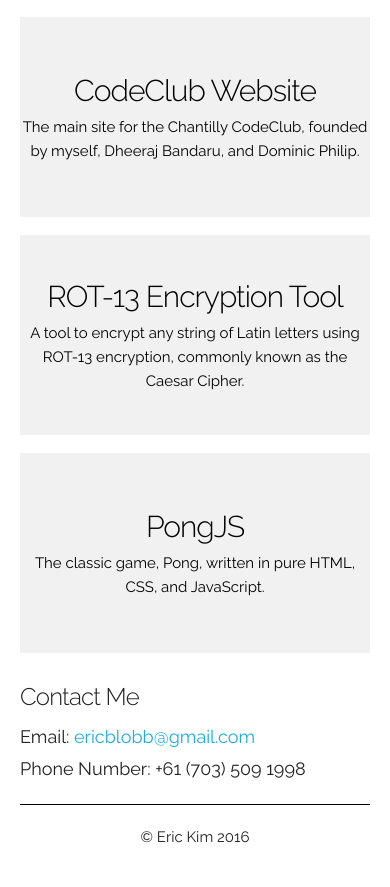
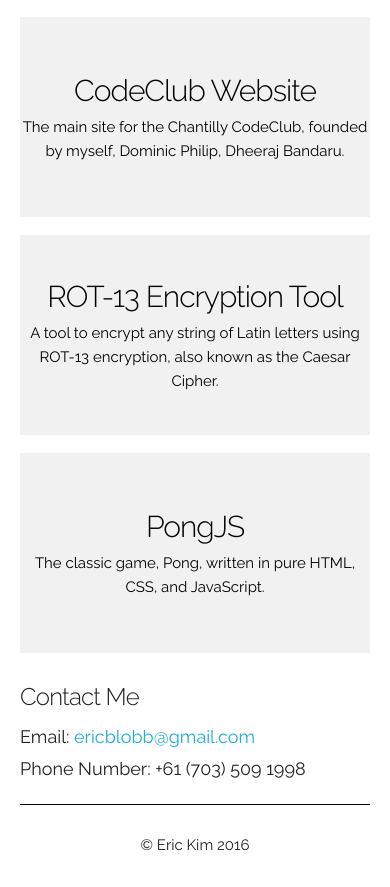
Before and after one commit to ericblobb/ericblobb.github.io, a plain HTML site: page index.html in a window 390 px wide. Shown: the part 855-1742 px from the top of the page. Drawn offline with Linux system fonts and the light colour scheme.

Commit message:
Slightly reduced description for /encrypt for mobile

```diff
--- a/index.html
+++ b/index.html
@@ -15,7 +15,7 @@
 
     <!-- FONT
     –––––––––––––––––––––––––––––––––––––––––––––––––– -->
-    <link href="//fonts.googleapis.com/css?family=Raleway:400,300,600" rel="stylesheet" type="text/css">
+    <link href='https://fonts.googleapis.com/css?family=Raleway:400,500,300' rel='stylesheet' type='text/css'>
 
     <!-- CSS
     –––––––––––––––––––––––––––––––––––––––––––––––––– -->
@@ -69,7 +69,7 @@
                     <div class="project" id="codeClub">
                         <div class="vert-align center-text">
                             <h3>CodeClub Website</h3>
-                            <p>The main site for the Chantilly CodeClub, founded by myself, Dheeraj Bandaru, and Dominic Philip.</p>
+                            <p>The main site for the Chantilly CodeClub, founded by myself, Dominic Philip, Dheeraj Bandaru.</p>
                         </div>
                     </div>
                 </a>
@@ -77,7 +77,7 @@
                     <div class="project" id="encrypt">
                         <div class="vert-align center-text">
                             <h3>ROT-13 Encryption Tool</h3>
-                            <p>A tool to encrypt any string of Latin letters using ROT-13 encryption, commonly known as the Caesar Cipher.</p>
+                            <p>A tool to encrypt any string of Latin letters using ROT-13 encryption, also known as the Caesar Cipher.</p>
                         </div>
                     </div>
                 </a>
--- a/style.css
+++ b/style.css
@@ -1,3 +1,11 @@
+body {
+    font-family: "Raleway", sans-serif;
+}
+
+h1 {
+    font-weight: 300;
+}
+
 .center-text {
     text-align: center;
 }
@@ -96,7 +104,7 @@ a:hover {
 
 #copyright {
     text-align: center;
-    margin-top: 10px;
+    margin-top: 18px;
 }
 
 #copyright p {
```
